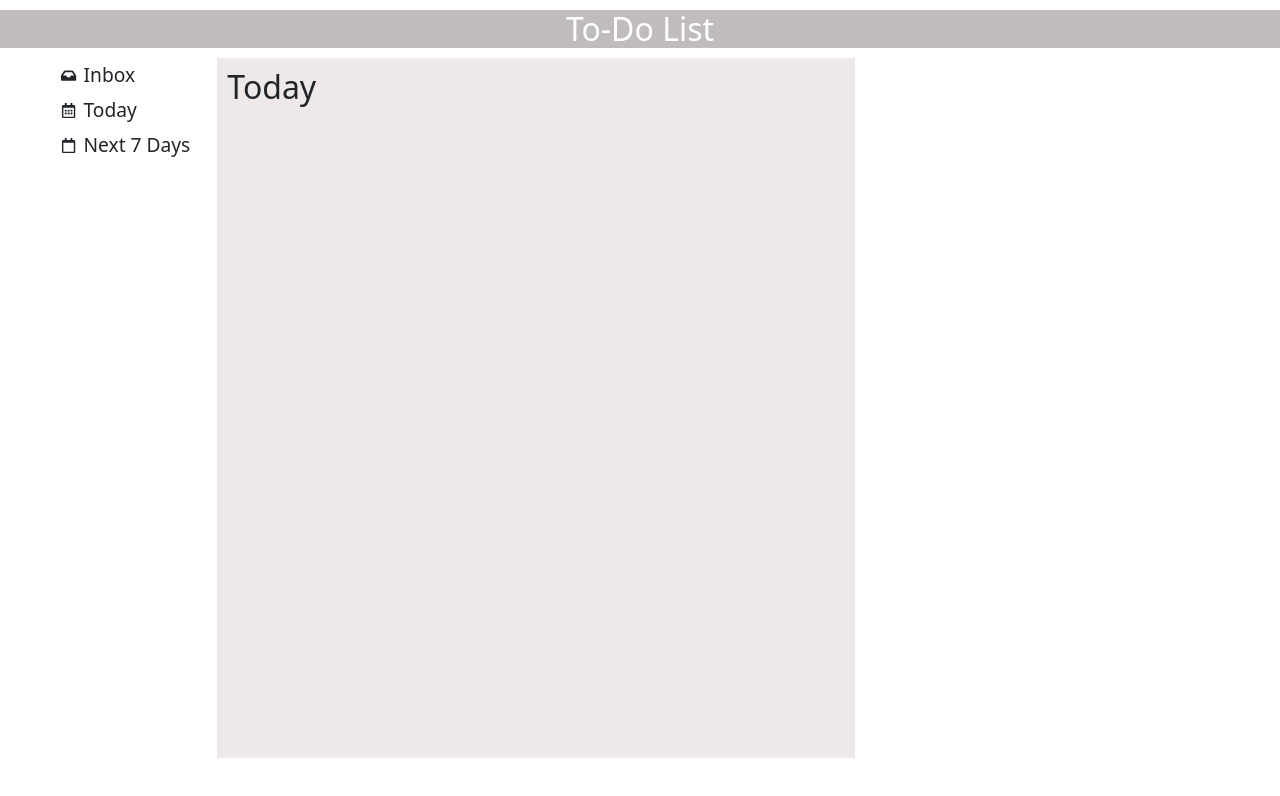
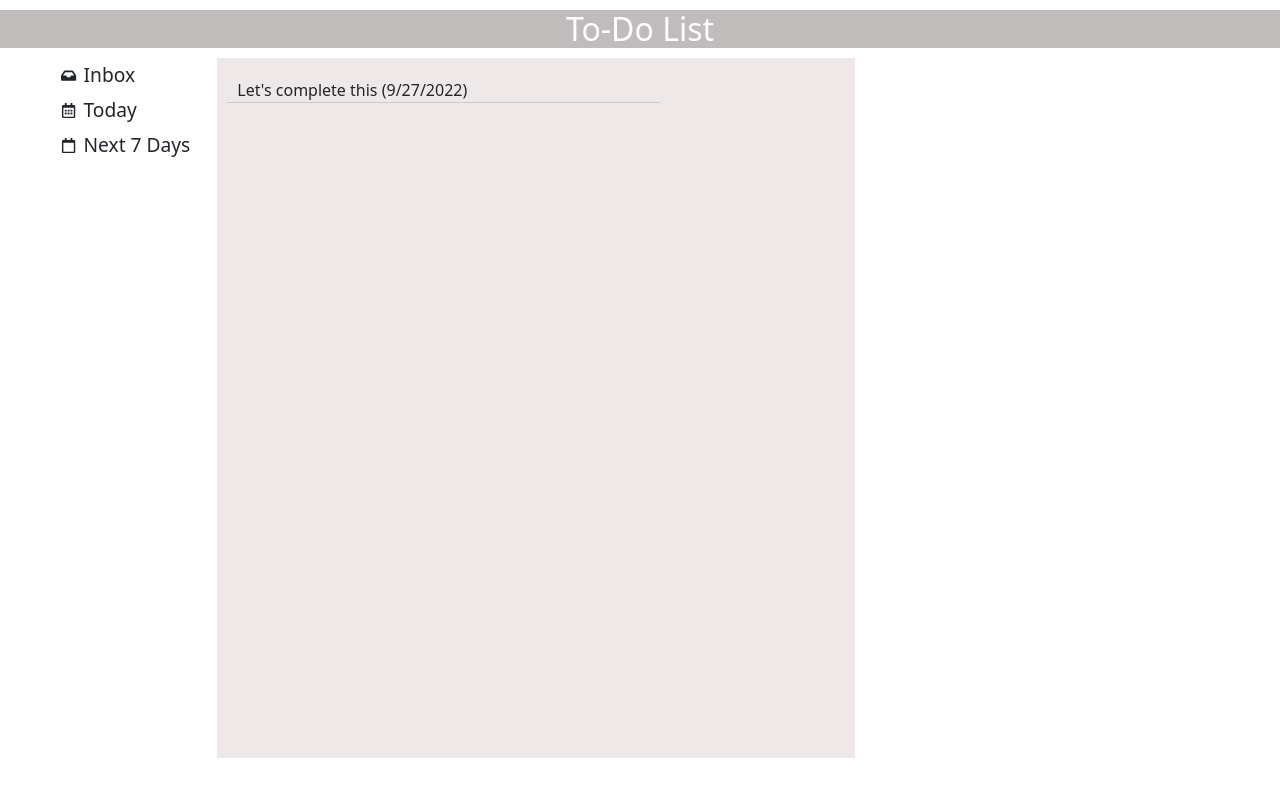
Before and after one commit to sarikapanmand/Todo-List-2.0---Contest-09-10-22---wkzt5a8vebqc, a React app: page / in a window 1280 px wide. Both pictures are taken after a click on the item "Today". Shown: the top 796 px of the page. Built offline with nearby package versions, Linux system fonts and the light colour scheme.

Commit message:
Update Today.js

```diff
--- a/src/components/Today.js
+++ b/src/components/Today.js
@@ -2,19 +2,12 @@ import React from "react";
 import ListRender from "./ListRender";
 
 const Today = (props) => {
-  const today = props.list.filter((task) => {
-    const taskDate = new Date(task.dueDate);
-    const todayDate = new Date();
-    return (
-      taskDate.getDate() === todayDate.getDate() &&
-      taskDate.getMonth() === todayDate.getMonth() &&
-      taskDate.getFullYear() === todayDate.getFullYear()
-    );
-  });
+  const date = new Date("9/27/2022");
+
+  const today=props.list.filter((itm)=>{return (itm.date===date.toLocaleDateString("en-US"))});
 
   return (
     <div id="today-list">
-      <h2>Today</h2>
       <ListRender list={today} />
     </div>
   );
```
